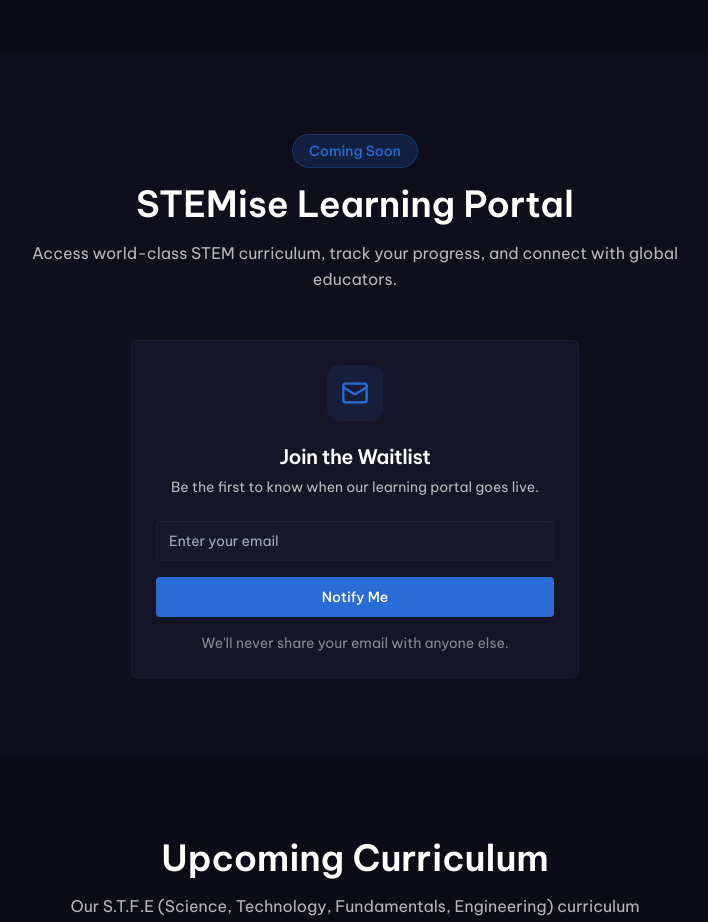
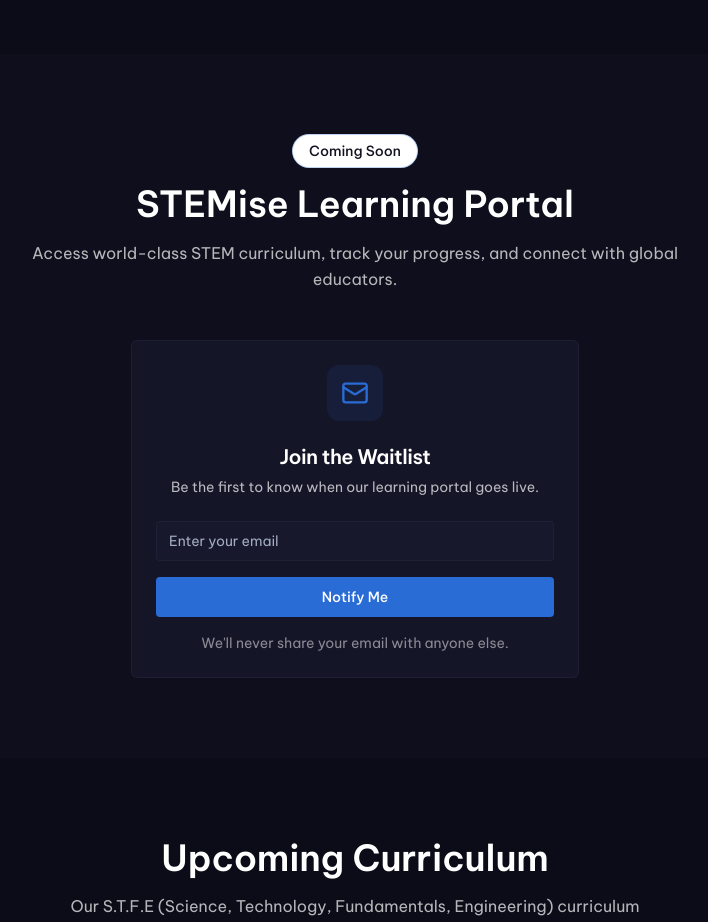
Before and after one commit to STEMise/stemise-website-current-1-3-2026, a React (Vite) app: page /courses in a window 1280 px wide. Shown: the part 1500-2422 px from the top of the page, without its empty margins (285-993 px from the left). Built offline with nearby package versions, Linux system fonts and the light colour scheme; the HTML template or start-up script is replaced by a standard one.

Commit message:
Visual edit in Lovable
Edited UI in Lovable

```diff
--- a/src/pages/Courses.tsx
+++ b/src/pages/Courses.tsx
@@ -216,7 +216,7 @@ const Courses = () => {
         <section id="portal" className="py-20 bg-secondary/10">
           <div className="container mx-auto px-6">
             <div className="text-center mb-12">
-              <span className="inline-block px-4 py-1.5 rounded-full text-sm font-medium mb-4 bg-primary/20 text-primary border border-primary/30">
+              <span className="inline-block px-4 py-1.5 rounded-full text-sm font-medium mb-4 border border-primary/30 text-sidebar bg-primary-foreground">
                 Coming Soon
               </span>
               <h2 className="text-3xl md:text-4xl font-bold text-foreground mb-4">
```
